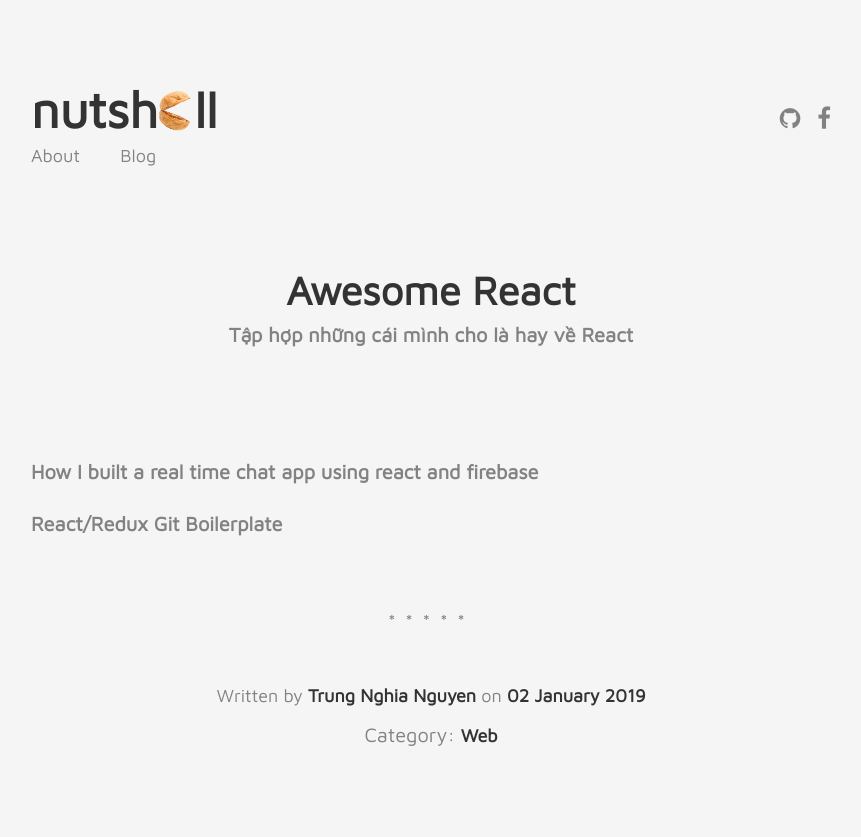
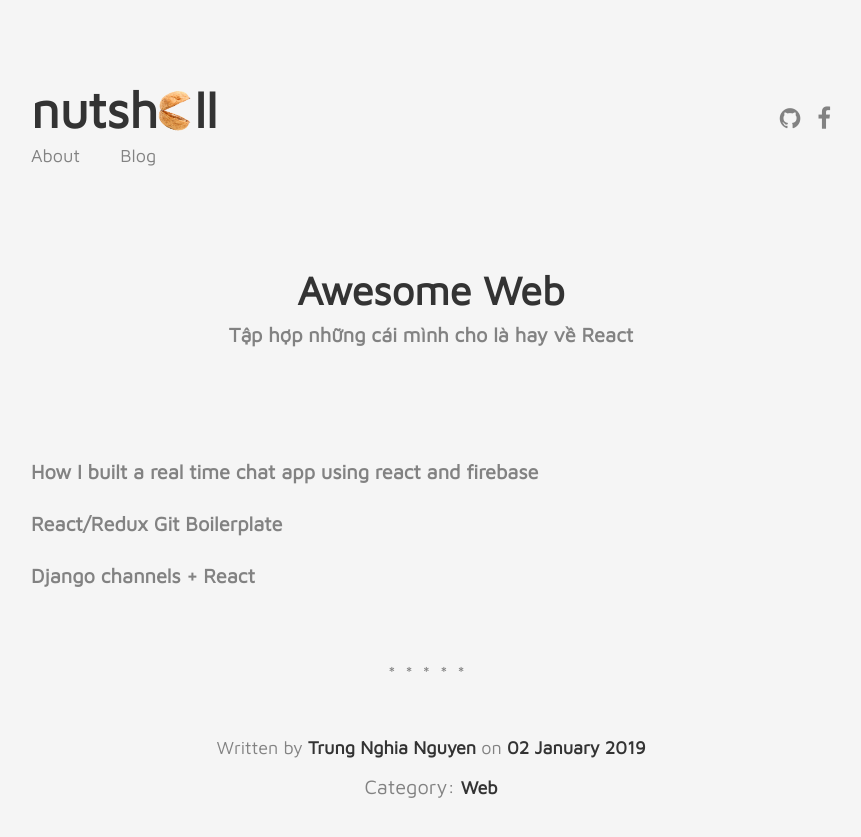
Before and after one commit to Lego1st/lego1st.github.io, a Jekyll site: the page built from _posts/2019-01-02-awesome-react.md, in a window 1280 px wide. Shown: the top 837 px of the page, without its empty margins (209-1070 px from the left). Built offline with Jekyll 4.4.1, drawn with Linux system fonts in a browser that asks for light colours.

Commit message:
Update 2019-01-02-awesome-react.md

```diff
--- a/_posts/2019-01-02-awesome-react.md
+++ b/_posts/2019-01-02-awesome-react.md
@@ -1,11 +1,15 @@
 ---
 layout: post
-title:  "Awesome React"
-subtitle: "Tập hợp những cái mình cho là hay về React"
-date:   2019-01-02 12:00:00 +0700
-categories: [web]
+title: Awesome Web
+subtitle: Tập hợp những cái mình cho là hay về React
+date: '2019-01-02 12:00:00 +0700'
+categories:
+  - web
+published: true
 ---
 
 [How I built a real time chat app using react and firebase](https://hackernoon.com/https-medium-com-sargupta-how-i-built-a-real-time-chat-app-using-react-and-firebase-dc8690bf41f7)
 
 [React/Redux Git Boilerplate](https://github.com/buckyroberts/React-Redux-Boilerplate)
+
+[Django channels + React](https://qiita.com/cortyuming/items/1caefa0245f4a874382b)
```
